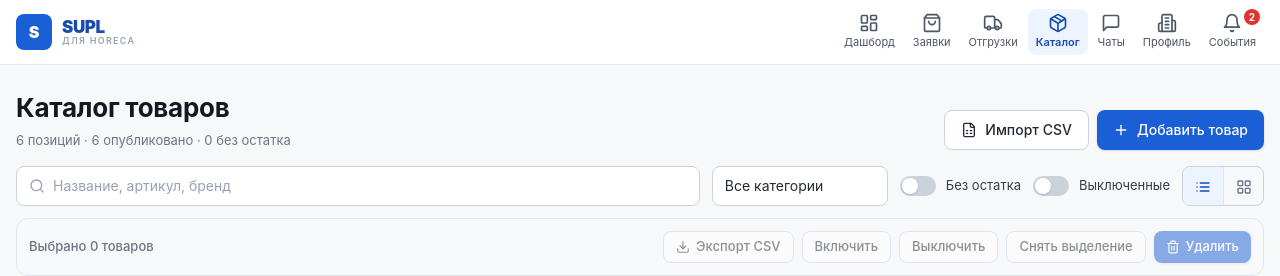
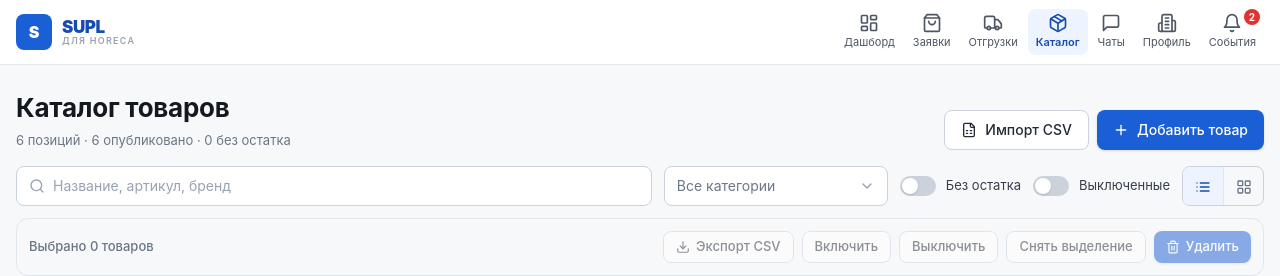
Before and after one commit to Dobryachok/supl, a React (Vite) app: page /seller/products in a window 1280 px wide. Shown: the top 276 px of the page. Built offline with nearby package versions, Linux system fonts and the light colour scheme.

Commit message:
мелкие правки, убрал пару кнопку в лишних местах. которые придумала нейронка

```diff
--- a/src/pages/seller/SellerDashboard.tsx
+++ b/src/pages/seller/SellerDashboard.tsx
@@ -79,15 +79,12 @@ export function SellerDashboard() {
 
   return (
     <div>
-      <div className="flex flex-wrap items-end justify-between gap-3">
       <div>
         <h1 className="text-[26px]">Дашборд поставщика</h1>
         <p className="mt-1 text-[13px] text-ink-500">
           {supplier?.legalName} · рейтинг {supplier?.rating} ·{' '}
           {withCount(supplier?.reviewsCount ?? 0, 'отзыв', 'отзыва', 'отзывов')}
         </p>
-        </div>
-        <LinkButton to="/seller/products/new">Добавить товар</LinkButton>
       </div>
 
       <div className="mt-4 grid gap-3 sm:grid-cols-2 xl:grid-cols-4">
--- a/src/pages/seller/SellerProductsPage.tsx
+++ b/src/pages/seller/SellerProductsPage.tsx
@@ -6,14 +6,8 @@ import { SellerImportModal } from '@/components/seller/SellerImportModal';
 import { SellerProductCard } from '@/components/seller/SellerProductCard';
 import { Badge } from '@/components/ui/Badge';
 import { Button, LinkButton } from '@/components/ui/Button';
-import {
-  Checkbox,
-  Input,
-  Select,
-  Switch,
-  toolbarInputShellClass,
-  toolbarSelectClass,
-} from '@/components/ui/Field';
+import { Checkbox, Input, Switch, toolbarInputShellClass } from '@/components/ui/Field';
+import { MultiSelect } from '@/components/ui/MultiSelect';
 import { EmptyState } from '@/components/ui/EmptyState';
 import { Modal } from '@/components/ui/Modal';
 import { Pagination } from '@/components/ui/Pagination';
@@ -49,7 +43,7 @@ export function SellerProductsPage() {
   const toast = useToast();
   const loading = useSimulatedLoad([state.session.sellerSupplierId]);
   const [query, setQuery] = useState('');
-  const [categoryId, setCategoryId] = useState('');
+  const [categoryIds, setCategoryIds] = useState<string[]>([]);
   const [onlyInactive, setOnlyInactive] = useState(false);
   const [onlyZero, setOnlyZero] = useState(false);
   const [selected, setSelected] = useState<string[]>([]);
@@ -71,14 +65,19 @@ export function SellerProductsPage() {
   const filtered = useMemo(() => {
     const q = query.trim().toLowerCase();
     return all.filter((product) => {
-      if (categoryId && product.categoryId !== categoryId) return false;
+      if (categoryIds.length > 0 && !categoryIds.includes(product.categoryId)) return false;
       if (onlyInactive && product.isActive) return false;
       if (onlyZero && product.stock > 0) return false;
       if (q && !`${product.name} ${product.article} ${product.brand}`.toLowerCase().includes(q))
         return false;
       return true;
     });
-  }, [all, query, categoryId, onlyInactive, onlyZero]);
+  }, [all, query, categoryIds, onlyInactive, onlyZero]);
+
+  const categoryOptions = useMemo(
+    () => categories.map((category) => ({ value: category.id, label: category.name })),
+    [],
+  );
 
   const pageCount = Math.max(1, Math.ceil(filtered.length / PAGE_SIZE));
   const currentPage = Math.min(page, pageCount);
@@ -152,6 +151,7 @@ export function SellerProductsPage() {
       </div>
 
       <div className="mt-4 flex flex-wrap items-center gap-3">
+        <div className="flex min-w-0 flex-1 items-center gap-3">
           <Input
             value={query}
             onChange={(e) => {
@@ -160,25 +160,20 @@ export function SellerProductsPage() {
             }}
             placeholder="Название, артикул, бренд"
             leading={<Search className="size-4" />}
-          className={cn(toolbarInputShellClass, 'min-w-0 flex-1 basis-48')}
+            className={cn(toolbarInputShellClass, 'min-w-0 flex-1')}
             aria-label="Поиск по каталогу"
           />
-        <Select
-          value={categoryId}
-          onChange={(e) => {
-            setCategoryId(e.target.value);
+          <MultiSelect
+            placeholder="Все категории"
+            options={categoryOptions}
+            value={categoryIds}
+            onChange={(ids) => {
+              setCategoryIds(ids);
               setPage(1);
             }}
-          className={cn(toolbarSelectClass, 'w-full max-w-[11rem] shrink-0 sm:w-44')}
-          aria-label="Категория"
-        >
-          <option value="">Все категории</option>
-          {categories.map((category) => (
-            <option key={category.id} value={category.id}>
-              {category.name}
-            </option>
-          ))}
-        </Select>
+            className="w-56 shrink-0"
+          />
+        </div>
         <Switch
           checked={onlyZero}
           onChange={(e) => setOnlyZero(e.target.checked)}
--- a/src/pages/seller/SellerProfilePage.tsx
+++ b/src/pages/seller/SellerProfilePage.tsx
@@ -2,7 +2,6 @@ import { useEffect, useMemo, useState } from 'react';
 import type { ReactNode } from 'react';
 import {
   BadgeCheck,
-  Eye,
   Package,
   Plus,
   Save,
@@ -12,7 +11,7 @@ import {
   Truck,
 } from 'lucide-react';
 import { Badge } from '@/components/ui/Badge';
-import { Button, LinkButton } from '@/components/ui/Button';
+import { Button } from '@/components/ui/Button';
 import { Checkbox, Field, Input, Select, Textarea } from '@/components/ui/Field';
 import { SupplierLogo } from '@/components/ui/ProductImage';
 import { Rating } from '@/components/ui/Rating';
@@ -79,13 +78,6 @@ export function SellerProfilePage() {
           </p>
         </div>
         <div className="flex flex-wrap gap-2">
-          <LinkButton
-            to={`/suppliers/${supplier.id}`}
-            variant="secondary"
-            icon={<Eye className="size-4" />}
-          >
-            Открыть витрину
-          </LinkButton>
           <Button icon={<Save className="size-4" />} onClick={save} disabled={!dirty}>
             {dirty ? 'Сохранить изменения' : 'Всё сохранено'}
           </Button>
```
Lines whose indentation alone changed are shown as unchanged.
